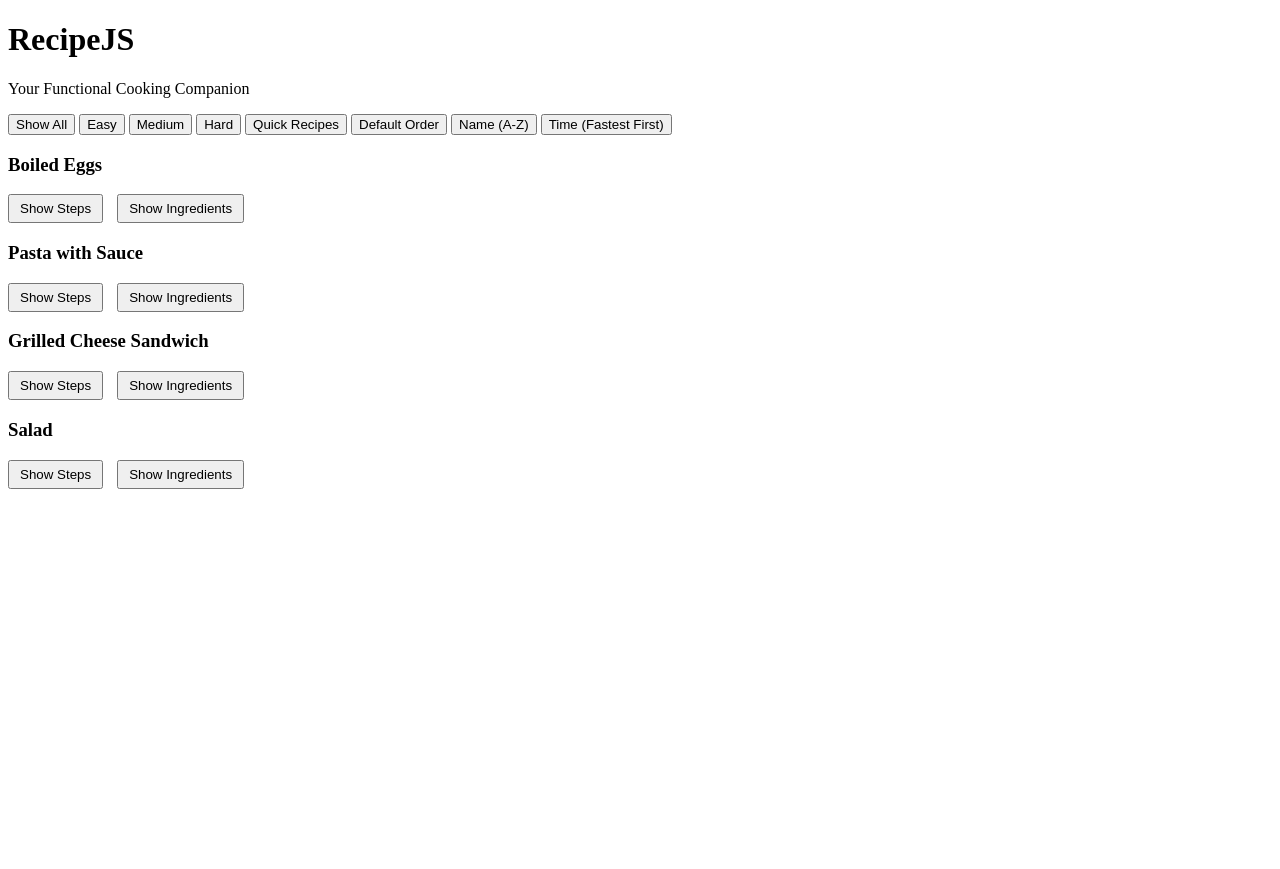
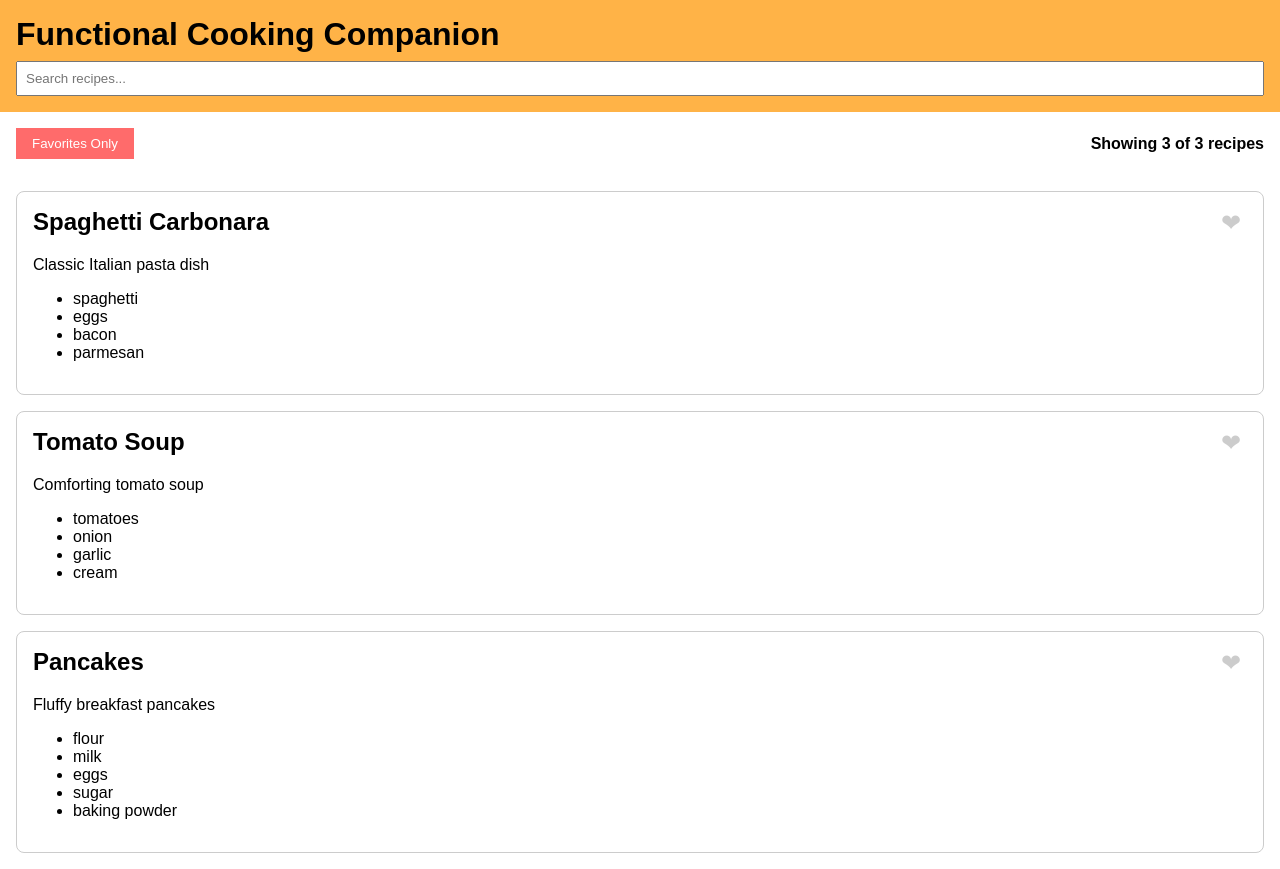
Before and after one commit to chethans118-sudo/recipejs-functional-cooking, a plain HTML site: page index.html in a window 1280 px wide. Before the commit the page ends 800 px from the top, so only its background shows below. Drawn offline with Linux system fonts and the light colour scheme.

Commit message:
Part 4: Add search, favorites, counter, and polish

```diff
--- a/app.js
+++ b/app.js
@@ -1,107 +1,134 @@
-const RecipeApp = (() => {
-
-  // -------------------- Recipe Data --------------------
-  const recipes = [
-    {
-      id: 1,
-      name: "Boiled Eggs",
-      ingredients: ["Eggs", "Water", "Salt"],
-      steps: ["Boil water", "Add eggs", "Cook 10 mins"]
-    },
-    {
-      id: 2,
-      name: "Pasta with Sauce",
-      ingredients: ["Pasta", "Tomato sauce", "Cheese"],
-      steps: [
-        "Boil pasta",
-        {
-          text: "Prepare sauce",
-          substeps: ["Heat pan", "Add sauce", "Simmer 5 mins"]
-        },
-        "Combine pasta and sauce"
-      ]
-    },
-    {
-      id: 3,
-      name: "Grilled Cheese Sandwich",
-      ingredients: ["Bread", "Cheese", "Butter"],
-      steps: [
-        "Butter the bread",
-        "Place cheese between slices",
-        "Grill until golden",
-        {
-          text: "Optional filling",
-          substeps: ["Add tomato", "Add herbs"]
-        }
-      ]
-    },
-    {
-      id: 4,
-      name: "Salad",
-      ingredients: ["Lettuce", "Tomato", "Cucumber", "Dressing"],
-      steps: ["Chop vegetables", "Mix in bowl", "Add dressing"]
-    }
-  ];
-
-  const recipeContainer = document.getElementById("recipe-container");
-
-  // -------------------- Recursive Steps Rendering --------------------
-  const renderSteps = (steps, level = 0) => {
-    let html = "<ol>";
-    steps.forEach(step => {
-      if (typeof step === "string") {
-        html += `<li>${step}</li>`;
-      } else if (typeof step === "object" && step.substeps) {
-        html += `<li>${step.text}${renderSteps(step.substeps, level + 1)}</li>`;
-      }
-    });
-    html += "</ol>";
-    return html;
+(() => {
+  // ====== State ======
+  const state = {
+    recipes: [
+      {
+        id: 1,
+        title: "Spaghetti Carbonara",
+        description: "Classic Italian pasta dish",
+        ingredients: ["spaghetti", "eggs", "bacon", "parmesan"],
+        steps: ["Boil pasta", "Cook bacon", "Mix eggs & cheese", "Combine all"]
+      },
+      {
+        id: 2,
+        title: "Tomato Soup",
+        description: "Comforting tomato soup",
+        ingredients: ["tomatoes", "onion", "garlic", "cream"],
+        steps: ["Saute onion & garlic", "Add tomatoes", "Simmer", "Blend & serve"]
+      },
+      {
+        id: 3,
+        title: "Pancakes",
+        description: "Fluffy breakfast pancakes",
+        ingredients: ["flour", "milk", "eggs", "sugar", "baking powder"],
+        steps: ["Mix dry ingredients", "Add wet ingredients", "Cook on skillet"]
+      },
+      // Add more recipes as needed
+    ],
+    searchQuery: "",
+    favoritesOnly: false,
+    favorites: JSON.parse(localStorage.getItem("recipeFavorites")) || [],
   };
 
-  // -------------------- Create Recipe Card --------------------
-  const createRecipeCard = recipe => {
+  // ====== DOM References ======
+  const recipeContainer = document.getElementById("recipe-container");
+  const searchInput = document.getElementById("search-input");
+  const clearSearchBtn = document.getElementById("clear-search");
+  const favoritesBtn = document.getElementById("favorites-only-btn");
+  const recipeCounter = document.getElementById("recipe-counter");
+
+  // ====== Helpers ======
+  const saveFavorites = () => {
+    localStorage.setItem("recipeFavorites", JSON.stringify(state.favorites));
+  };
+
+  const toggleFavorite = (id) => {
+    const index = state.favorites.indexOf(id);
+    if (index === -1) state.favorites.push(id);
+    else state.favorites.splice(index, 1);
+    saveFavorites();
+    updateDisplay();
+  };
+
+  const isFavorited = (id) => state.favorites.includes(id);
+
+  const createRecipeCard = (recipe) => {
     const card = document.createElement("div");
     card.className = "recipe-card";
-    card.dataset.recipeId = recipe.id;
-
     card.innerHTML = `
-      <h3>${recipe.name}</h3>
-      <button class="toggle-btn" data-toggle="steps" data-recipe-id="${recipe.id}">Show Steps</button>
-      <button class="toggle-btn" data-toggle="ingredients" data-recipe-id="${recipe.id}">Show Ingredients</button>
-      <div class="steps-container">${renderSteps(recipe.steps)}</div>
-      <div class="ingredients-container"><ul>${recipe.ingredients.map(i => `<li>${i}</li>`).join('')}</ul></div>
+      <h2>${recipe.title}</h2>
+      <p>${recipe.description}</p>
+      <ul>
+        ${recipe.ingredients.map(i => `<li>${i}</li>`).join("")}
+      </ul>
+      <button class="favorite-btn ${isFavorited(recipe.id) ? "favorited" : ""}" data-id="${recipe.id}">&#10084;</button>
     `;
-
-    recipeContainer.appendChild(card);
+    return card;
   };
 
-  // -------------------- Toggle Button Handler --------------------
-  const handleToggleClick = e => {
-    if (!e.target.classList.contains("toggle-btn")) return;
+  const applyFilters = () => {
+    let filtered = state.recipes;
 
-    const recipeId = e.target.dataset.recipeId;
-    const toggleType = e.target.dataset.toggle;
+    // Search filter
+    if (state.searchQuery.trim()) {
+      const q = state.searchQuery.toLowerCase();
+      filtered = filtered.filter(r =>
+        r.title.toLowerCase().includes(q) ||
+        r.ingredients.some(i => i.toLowerCase().includes(q))
+      );
+    }
 
-    const container = document.querySelector(`.recipe-card[data-recipe-id="${recipeId}"] .${toggleType}-container`);
-    container.classList.toggle("visible");
+    // Favorites-only filter
+    if (state.favoritesOnly) {
+      filtered = filtered.filter(r => isFavorited(r.id));
+    }
 
-    e.target.textContent = container.classList.contains("visible")
-      ? `Hide ${toggleType.charAt(0).toUpperCase() + toggleType.slice(1)}`
-      : `Show ${toggleType.charAt(0).toUpperCase() + toggleType.slice(1)}`;
+    return filtered;
   };
 
-  // -------------------- Initialize App --------------------
-  const init = () => {
-    console.log("RecipeApp initializing...");
-    recipes.forEach(createRecipeCard);
-    recipeContainer.addEventListener("click", handleToggleClick);
-    console.log("RecipeApp ready!");
+  const updateDisplay = () => {
+    recipeContainer.innerHTML = "";
+    const filtered = applyFilters();
+    filtered.forEach(r => recipeContainer.appendChild(createRecipeCard(r)));
+    recipeCounter.textContent = `Showing ${filtered.length} of ${state.recipes.length} recipes`;
   };
 
-  return { init };
+  // ====== Event Handlers ======
+  let debounceTimer;
+  searchInput.addEventListener("input", (e) => {
+    clearTimeout(debounceTimer);
+    debounceTimer = setTimeout(() => {
+      state.searchQuery = e.target.value;
+      updateDisplay();
+      clearSearchBtn.hidden = !state.searchQuery;
+    }, 300);
+  });
 
+  clearSearchBtn.addEventListener("click", () => {
+    searchInput.value = "";
+    state.searchQuery = "";
+    clearSearchBtn.hidden = true;
+    updateDisplay();
+  });
+
+  favoritesBtn.addEventListener("click", () => {
+    state.favoritesOnly = !state.favoritesOnly;
+    favoritesBtn.textContent = state.favoritesOnly ? "Showing Favorites" : "Favorites Only";
+    updateDisplay();
+  });
+
+  recipeContainer.addEventListener("click", (e) => {
+    if (e.target.classList.contains("favorite-btn")) {
+      const id = parseInt(e.target.dataset.id);
+      toggleFavorite(id);
+    }
+  });
+
+  // ====== Init ======
+  const init = () => {
+    console.log("App initialized!");
+    updateDisplay();
+  };
+
+  init();
 })();
-
-// Run on DOM ready
-document.addEventListener("DOMContentLoaded", RecipeApp.init);
--- a/index.html
+++ b/index.html
@@ -3,29 +3,29 @@
 <head>
   <meta charset="UTF-8">
   <meta name="viewport" content="width=device-width, initial-scale=1.0">
-  <title>RecipeJS - Functional Cooking Companion</title>
+  <title>RecipeJS - Functional Cooking</title>
   <link rel="stylesheet" href="style.css">
 </head>
 <body>
   <header>
-    <h1>RecipeJS</h1>
-    <p>Your Functional Cooking Companion</p>
+    <h1>Functional Cooking Companion</h1>
+    <!-- Part 4: Search Bar -->
+    <input type="text" id="search-input" placeholder="Search recipes...">
+    <button id="clear-search" hidden>Clear</button>
   </header>
 
-  <section class="controls">
-    <button id="show-all">Show All</button>
-    <button id="filter-easy">Easy</button>
-    <button id="filter-medium">Medium</button>
-    <button id="filter-hard">Hard</button>
-    <button id="filter-quick">Quick Recipes</button>
-    <button id="sort-default">Default Order</button>
-    <button id="sort-name">Name (A-Z)</button>
-    <button id="sort-time">Time (Fastest First)</button>
-  </section>
+  <main>
+    <div class="controls">
+      <!-- Part 4: Favorites Filter -->
+      <button id="favorites-only-btn">Favorites Only</button>
+      <!-- Recipe counter -->
+      <span id="recipe-counter">Showing 0 of 0 recipes</span>
+    </div>
 
-  <div id="recipe-container">
-    <!-- Recipe cards will be rendered here -->
-  </div>
+    <div id="recipe-container">
+      <!-- Recipe cards will be rendered here -->
+    </div>
+  </main>
 
   <script src="app.js"></script>
 </body>
--- a/style.css
+++ b/style.css
@@ -1,22 +1,88 @@
-/* Expandable steps and ingredients */
-.steps-container,
-.ingredients-container {
-  display: none; /* hidden by default */
-  margin-top: 10px;
-  padding-left: 20px;
+body {
+  font-family: Arial, sans-serif;
+  margin: 0;
+  padding: 0;
 }
 
-.steps-container.visible,
-.ingredients-container.visible {
-  display: block; /* show when toggled */
+header {
+  background: #ffb347;
+  padding: 1rem;
+  display: flex;
+  flex-wrap: wrap;
+  align-items: center;
+  gap: 0.5rem;
 }
 
-.steps-container li {
-  margin-bottom: 5px;
+header h1 {
+  flex: 1 1 100%;
+  margin: 0;
 }
 
-.toggle-btn {
-  margin-right: 10px;
-  padding: 5px 10px;
+#search-input {
+  padding: 0.5rem;
+  flex: 1;
+  min-width: 200px;
+}
+
+#clear-search {
+  padding: 0.5rem 1rem;
+}
+
+.controls {
+  display: flex;
+  align-items: center;
+  gap: 1rem;
+  padding: 1rem;
+}
+
+#favorites-only-btn {
+  background: #ff6b6b;
+  color: white;
+  border: none;
+  padding: 0.5rem 1rem;
   cursor: pointer;
 }
+
+#recipe-counter {
+  margin-left: auto;
+  font-weight: bold;
+}
+
+.recipe-card {
+  border: 1px solid #ccc;
+  padding: 1rem;
+  margin: 1rem;
+  border-radius: 8px;
+  position: relative;
+}
+
+.recipe-card h2 {
+  margin-top: 0;
+}
+
+.favorite-btn {
+  position: absolute;
+  top: 1rem;
+  right: 1rem;
+  background: none;
+  border: none;
+  font-size: 1.5rem;
+  cursor: pointer;
+  color: #ccc;
+}
+
+.favorite-btn.favorited {
+  color: red;
+}
+
+/* Responsive */
+@media (max-width: 600px) {
+  header, .controls {
+    flex-direction: column;
+    align-items: flex-start;
+  }
+
+  #recipe-counter {
+    margin-left: 0;
+  }
+}
```
